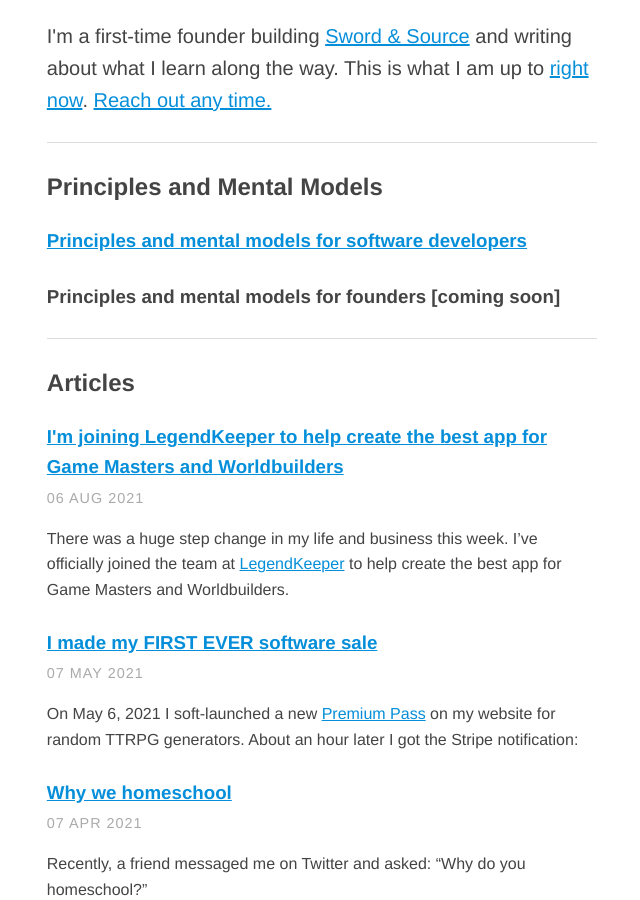
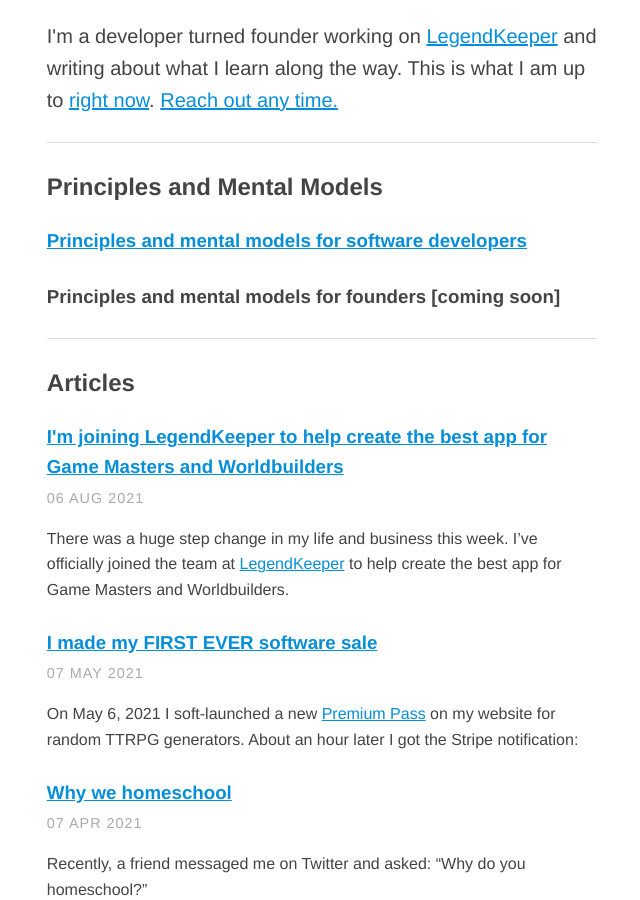
Before and after one commit to AWaselnuk/AWaselnuk.github.io, a Jekyll site: the page built from index.html, in a window 1280 px wide and 900 px high. Shown: the whole window, without its empty margins (318-958 px from the left). Built offline with Jekyll 4.4.1, drawn with Linux system fonts in a browser that asks for light colours; comment, search, counter and statistics services are not loaded.

Commit message:
Add links to LegendKeeper

```diff
--- a/_includes/footer.html
+++ b/_includes/footer.html
@@ -5,6 +5,8 @@
     <small>
       Written by Adam Waselnuk. Thanks for stopping by!<br />
       <a href="https://twitter.com/AWaselnuk">AWaselnuk on Twitter</a>
+      &middot;
+      <a href="https://legendkeeper.com">LegendKeeper</a>
       &middot;
       <a href="https://swordandsource.ca">Sword &amp; Source</a>
       &middot;
--- a/index.html
+++ b/index.html
@@ -9,9 +9,9 @@
 </h1>
 
 <p class="text-intro">
-  I'm a first-time founder building
-  <a href="https://swordandsource.ca">Sword &amp; Source</a> and writing about what
-  I learn along the way. This is what I am up to
+  I'm a developer turned founder working on
+  <a href="https://legendkeeper.com">LegendKeeper</a> and writing about what I
+  learn along the way. This is what I am up to
   <a href="/now.html">right now</a>.
   <a href="mailto:adam.waselnuk@gmail.com?subject=Hey%20Adam"
     >Reach out any time.</a
```
